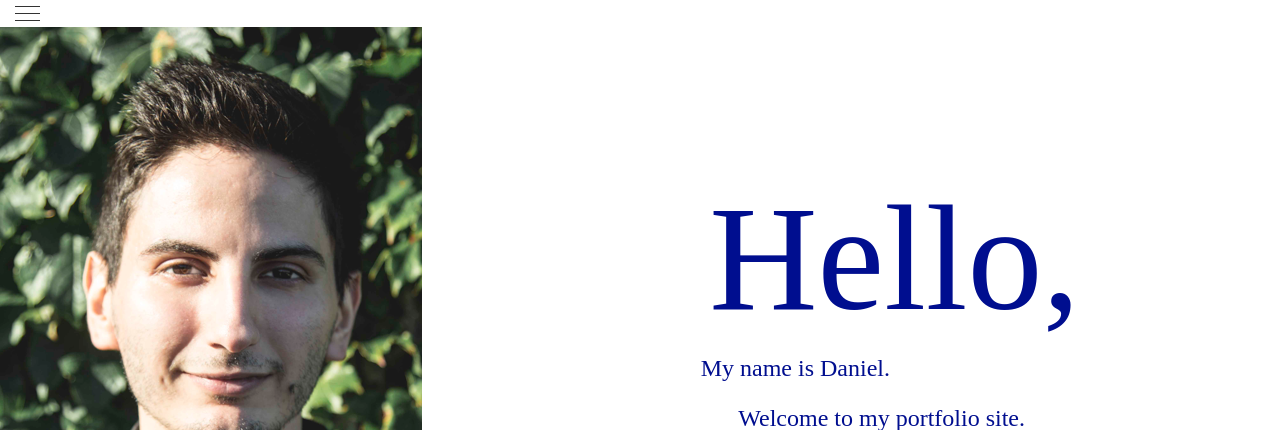
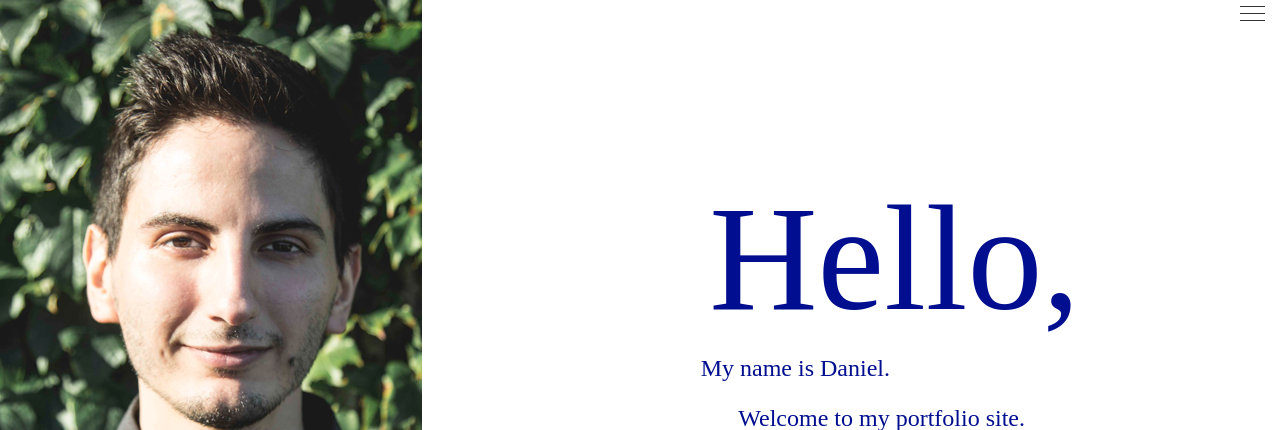
Before and after one commit to dalamo20/Basic-Portfolio, a PHP site: page / in a window 1280 px wide. Shown: the top 430 px of the page. Run offline with PHP 8.4, Linux system fonts and the light colour scheme.

Commit message:
menu position fixed

```diff
--- a/assets/css/style.css
+++ b/assets/css/style.css
@@ -44,6 +44,11 @@
 .container {
     display: inline-block;
     cursor: pointer;
+}
+
+.sticky-top {
+    float: right;
+    margin-right: -140px;
 }
 
 .bar1, .bar2, .bar3 {
```
